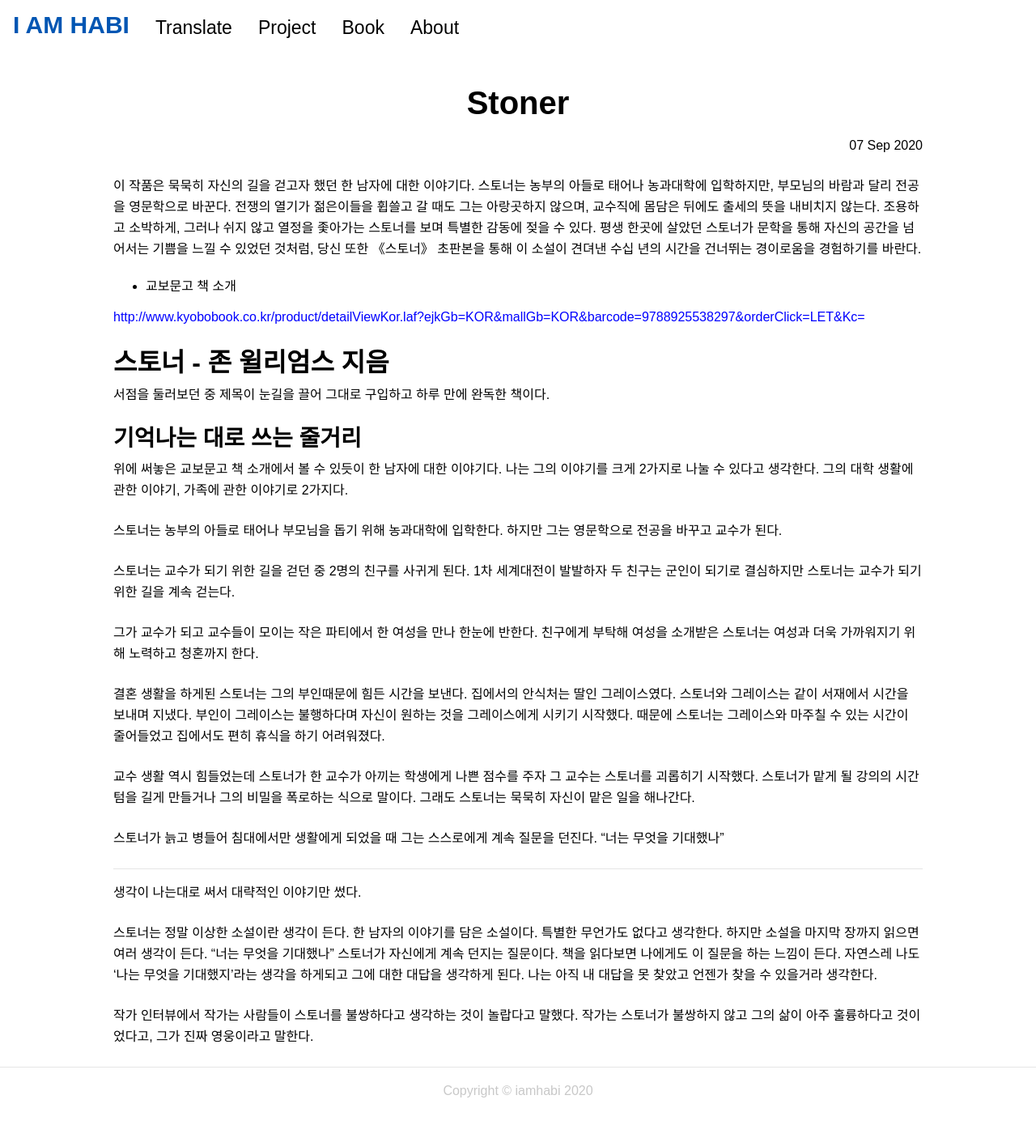
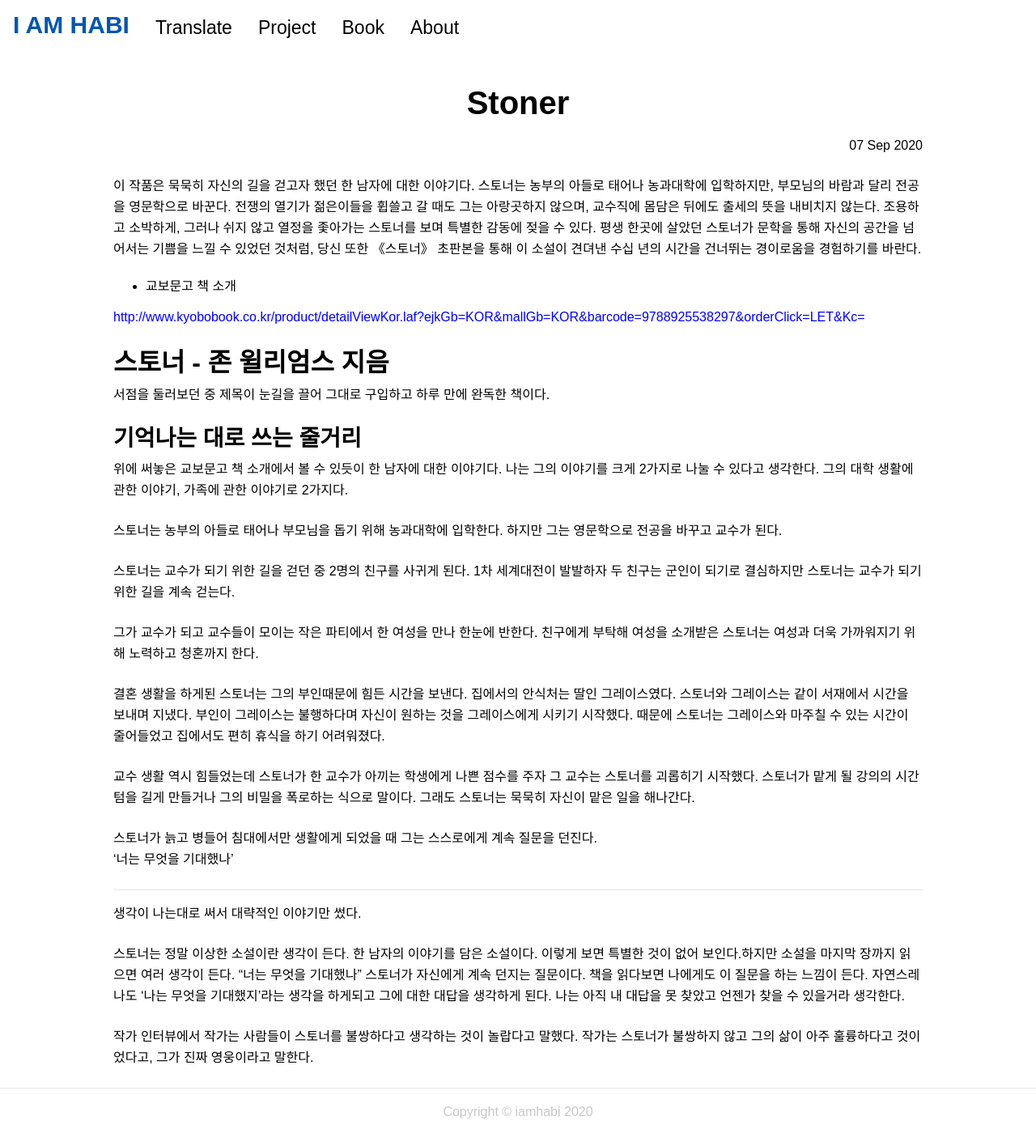
Before and after one commit to iamhabi/iamhabi.github.io, a Jekyll site: the page built from _posts/book/2020-09-07-Stoner.md, in a window 1280 px wide. Shown: the whole page at 81% size. Built offline with Jekyll 4.4.1, drawn with Linux system fonts in a browser that asks for light colours; before the commit the page ends 1385 px from its top, so only the background shows below that.

Commit message:
Update 2020-09-07-Stoner.md

```diff
--- a/_posts/book/2020-09-07-Stoner.md
+++ b/_posts/book/2020-09-07-Stoner.md
@@ -30,11 +30,11 @@
 교수 생활 역시 힘들었는데 스토너가 한 교수가 아끼는 학생에게 나쁜 점수를 주자 그 교수는 스토너를 괴롭히기 시작했다. 스토너가 맡게 될 강의의 시간 텀을 길게 만들거나 그의 비밀을 폭로하는 식으로 말이다. 그래도 스토너는 묵묵히 자신이 맡은 일을 해나간다.
 
 스토너가 늙고 병들어 침대에서만 생활에게 되었을 때 그는 스스로에게 계속 질문을 던진다.
-"너는 무엇을 기대했나"
+'너는 무엇을 기대했나'
 
 ---
 생각이 나는대로 써서 대략적인 이야기만 썼다.
 
-스토너는 정말 이상한 소설이란 생각이 든다. 한 남자의 이야기를 담은 소설이다. 특별한 무언가도 없다고 생각한다. 하지만 소설을 마지막 장까지 읽으면 여러 생각이 든다. "너는 무엇을 기대했나" 스토너가 자신에게 계속 던지는 질문이다. 책을 읽다보면 나에게도 이 질문을 하는 느낌이 든다. 자연스레 나도 '나는 무엇을 기대했지'라는 생각을 하게되고 그에 대한 대답을 생각하게 된다. 나는 아직 내 대답을 못 찾았고 언젠가 찾을 수 있을거라 생각한다.
+스토너는 정말 이상한 소설이란 생각이 든다. 한 남자의 이야기를 담은 소설이다. 이렇게 보면 특별한 것이 없어 보인다.하지만 소설을 마지막 장까지 읽으면 여러 생각이 든다. "너는 무엇을 기대했나" 스토너가 자신에게 계속 던지는 질문이다. 책을 읽다보면 나에게도 이 질문을 하는 느낌이 든다. 자연스레 나도 '나는 무엇을 기대했지'라는 생각을 하게되고 그에 대한 대답을 생각하게 된다. 나는 아직 내 대답을 못 찾았고 언젠가 찾을 수 있을거라 생각한다.
 
 작가 인터뷰에서 작가는 사람들이 스토너를 불쌍하다고 생각하는 것이 놀랍다고 말했다. 작가는 스토너가 불쌍하지 않고 그의 삶이 아주 훌륭하다고 것이었다고, 그가 진짜 영웅이라고 말한다.
```
